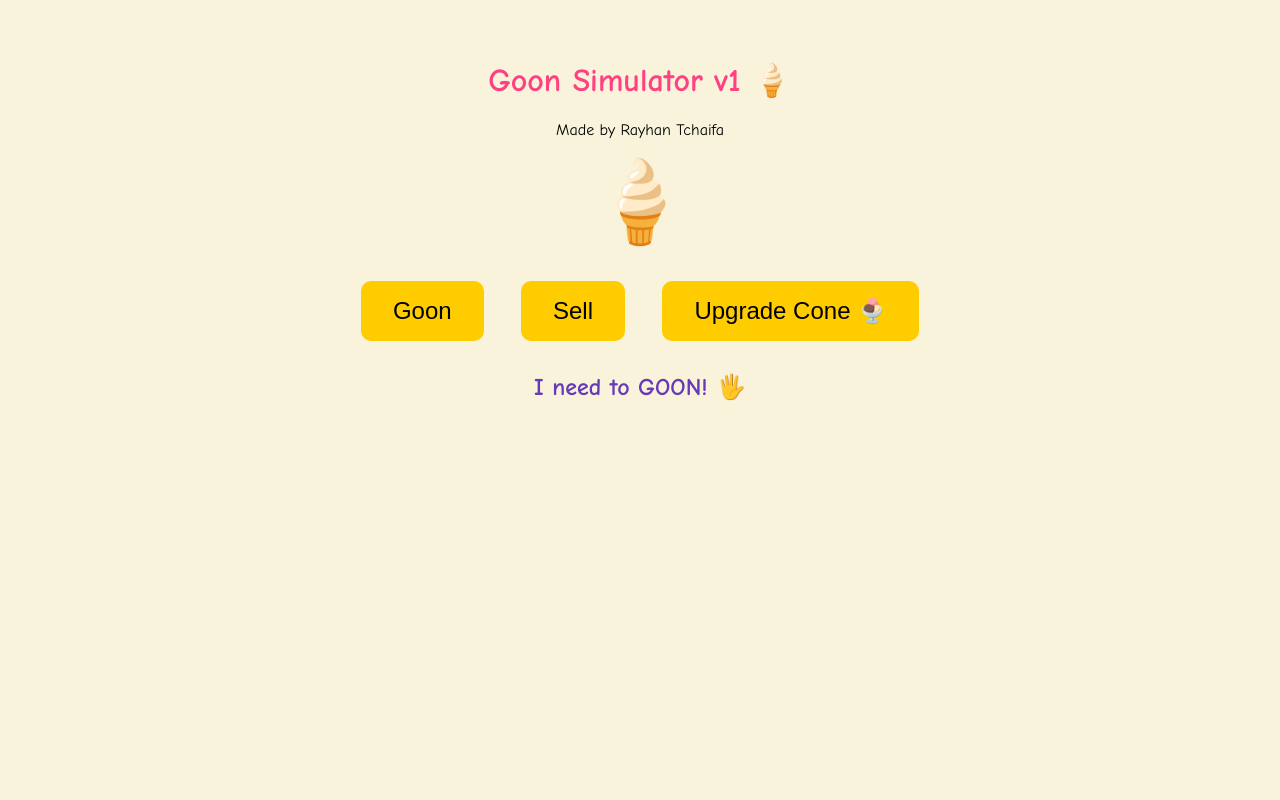
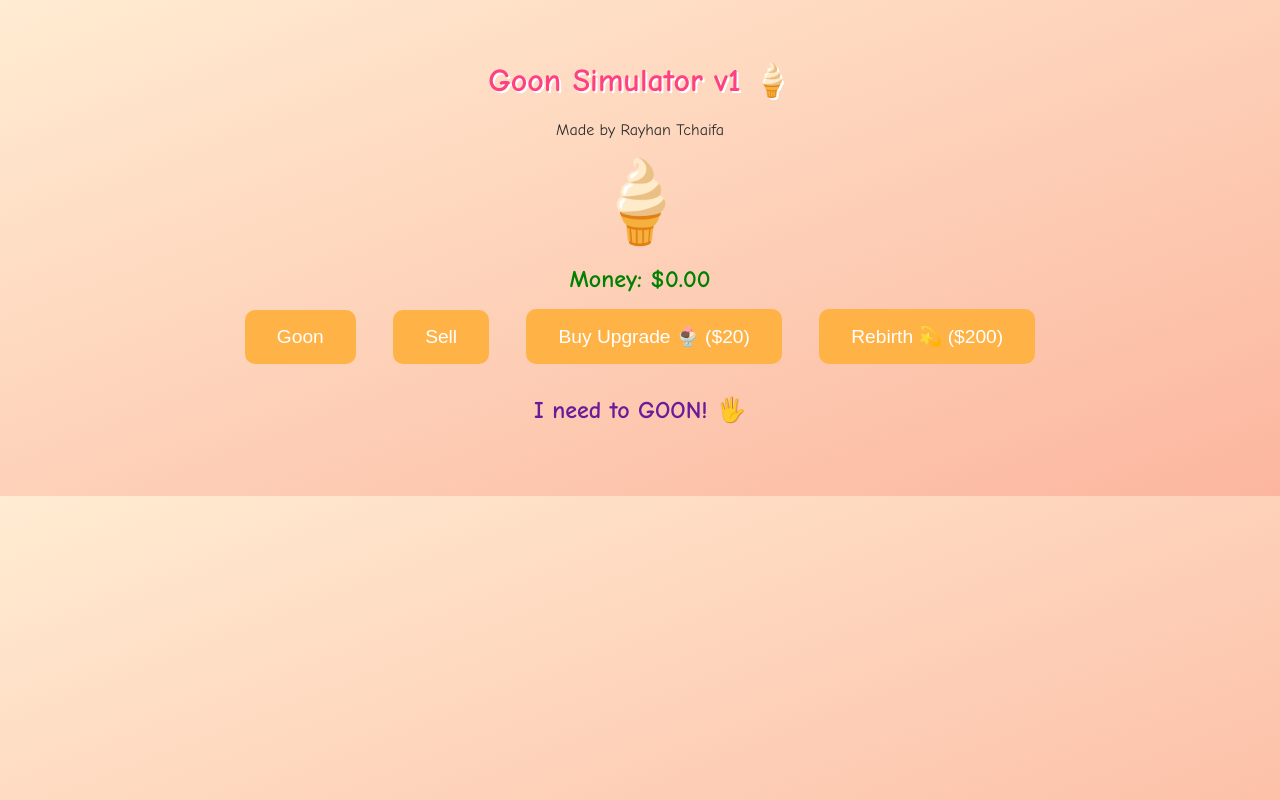
Before and after one commit to rayhantchaifa/goon-simulator-v1, a plain HTML site: page index.html in a window 1280 px wide. Both pictures are taken after a click on the button "Start Gooning". Drawn offline with Linux system fonts and the light colour scheme.

Commit message:
Update index.html

```diff
--- a/index.html
+++ b/index.html
@@ -6,13 +6,15 @@
   <title>Goon Simulator v1</title>
   <style>
     body {
-      font-family: Comic Sans MS, cursive, sans-serif;
+      font-family: 'Comic Sans MS', cursive, sans-serif;
       text-align: center;
-      background: #f9f3db;
+      background: linear-gradient(to bottom right, #ffecd2, #fcb69f);
       padding: 2rem;
+      color: #2d2d2d;
     }
     h1 {
       color: #ff4081;
+      text-shadow: 2px 2px #fff;
     }
     #icecream {
       font-size: 5rem;
@@ -20,25 +22,34 @@
     }
     button {
       padding: 1rem 2rem;
-      font-size: 1.5rem;
+      font-size: 1.2rem;
       border: none;
       border-radius: 10px;
-      background-color: #ffcc00;
+      background-color: #ffb347;
+      color: #fff;
       cursor: pointer;
       margin: 1rem;
-      transition: transform 0.1s;
+      transition: transform 0.1s, background-color 0.3s;
     }
     button:hover {
       transform: scale(1.1);
+      background-color: #ff922b;
     }
     #soldList {
       margin-top: 2rem;
       font-size: 1.2rem;
+      max-height: 200px;
+      overflow-y: auto;
     }
     #message {
       font-size: 1.5rem;
-      color: #673ab7;
+      color: #6a1b9a;
       margin-top: 1rem;
+      font-weight: bold;
+    }
+    #moneyDisplay {
+      font-size: 1.5rem;
+      color: green;
       font-weight: bold;
     }
   </style>
@@ -55,9 +66,11 @@
 
   <div id="gameArea" style="display:none">
     <div id="icecream">🍦</div>
+    <div id="moneyDisplay">Money: $0.00</div>
     <button onclick="giveIceCream()">Goon</button>
     <button onclick="sellIceCream()">Sell</button>
-    <button onclick="upgradeCone()">Upgrade Cone 🍨</button>
+    <button onclick="buyUpgrade()">Buy Upgrade 🍨 ($20)</button>
+    <button onclick="rebirth()">Rebirth 💫 ($200)</button>
     <div id="message"></div>
     <div id="soldList"></div>
   </div>
@@ -69,6 +82,7 @@
     let iceCreams = 0;
     let userName = "Gooner";
     let coneLevel = 1;
+    let money = 0;
 
     const funnyMessages = [
       "I need to GOON! 🖐️",
@@ -89,6 +103,7 @@
       document.getElementById("usernamePrompt").style.display = "none";
       document.getElementById("gameArea").style.display = "block";
       showFunnyMessage();
+      updateMoneyDisplay();
     }
 
     function giveIceCream() {
@@ -100,12 +115,15 @@
 
     function sellIceCream() {
       if (iceCreams > 0) {
+        const earnings = coneLevel * 1;
+        money += earnings;
         const soldList = document.getElementById("soldList");
         const cone = document.createElement("div");
-        cone.textContent = `Sold one ${coneEmoji()} for $${(coneLevel * 1).toFixed(2)}! Cha-ching! 💰`;
+        cone.textContent = `Sold one ${coneEmoji()} for $${earnings.toFixed(2)}! Cha-ching! 💰`;
         soldList.appendChild(cone);
         iceCreams--;
         document.getElementById("icecream").textContent = "🍦".repeat(iceCreams);
+        updateMoneyDisplay();
         showFunnyMessage();
         document.getElementById("sellSound").play();
       } else {
@@ -113,9 +131,33 @@
       }
     }
 
-    function upgradeCone() {
-      coneLevel++;
-      alert(`Nice upgrade, ${userName}! Your cones are now level ${coneLevel}!`);
+    function buyUpgrade() {
+      if (money >= 20) {
+        money -= 20;
+        coneLevel++;
+        alert(`Upgrade bought, ${userName}! Cone level is now ${coneLevel}!`);
+        updateMoneyDisplay();
+      } else {
+        alert("Not enough money! Keep gooning!");
+      }
+    }
+
+    function rebirth() {
+      if (money >= 200) {
+        coneLevel = 1;
+        money = 0;
+        iceCreams = 0;
+        document.getElementById("icecream").textContent = "🍦";
+        document.getElementById("soldList").innerHTML = "";
+        alert(`Rebirth complete, ${userName}! You’re now a legendary gooner! 🌟`);
+        updateMoneyDisplay();
+      } else {
+        alert("Not enough money for rebirth! Keep selling!");
+      }
+    }
+
+    function updateMoneyDisplay() {
+      document.getElementById("moneyDisplay").textContent = `Money: $${money.toFixed(2)}`;
     }
 
     function coneEmoji() {
```
